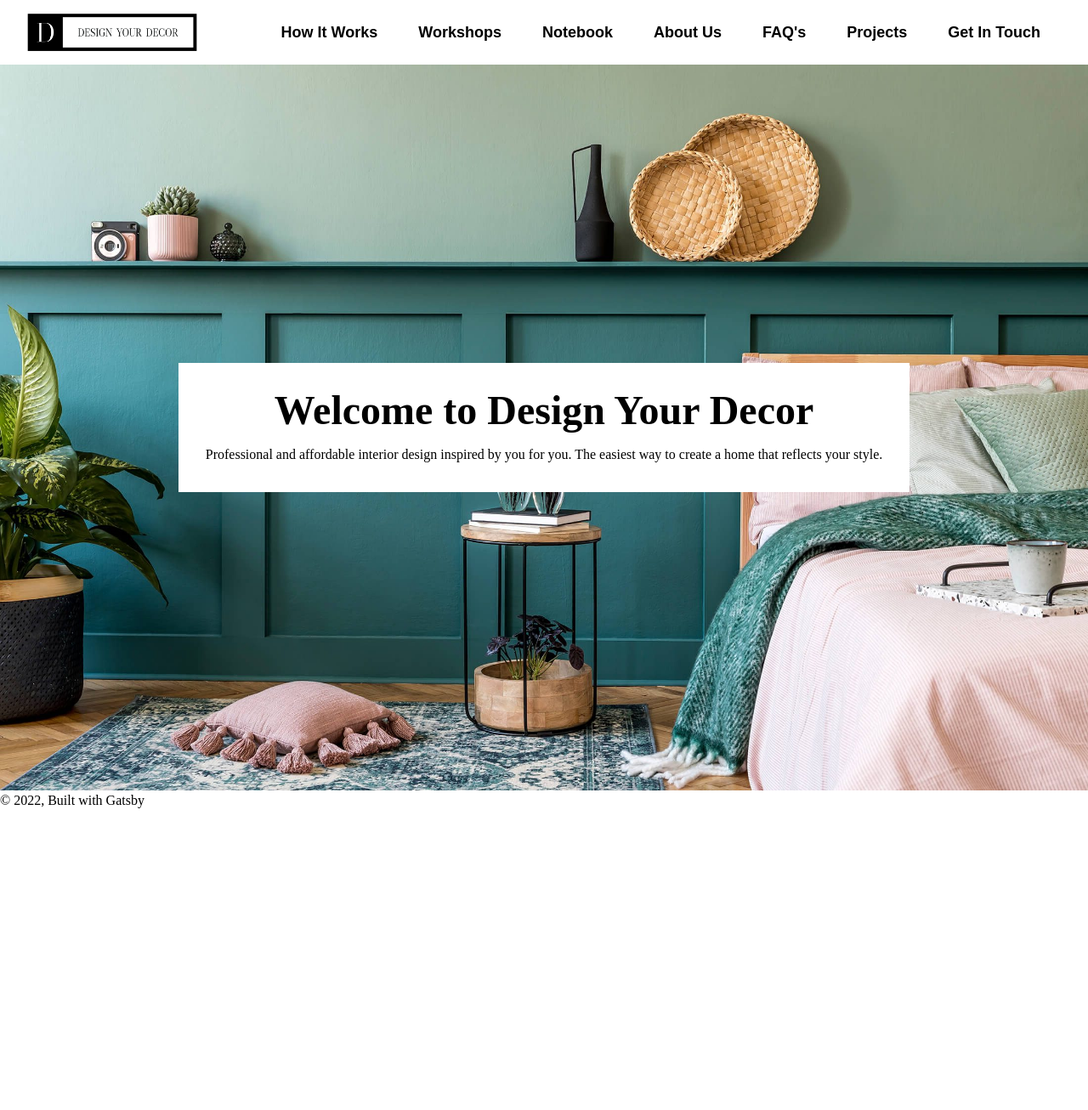
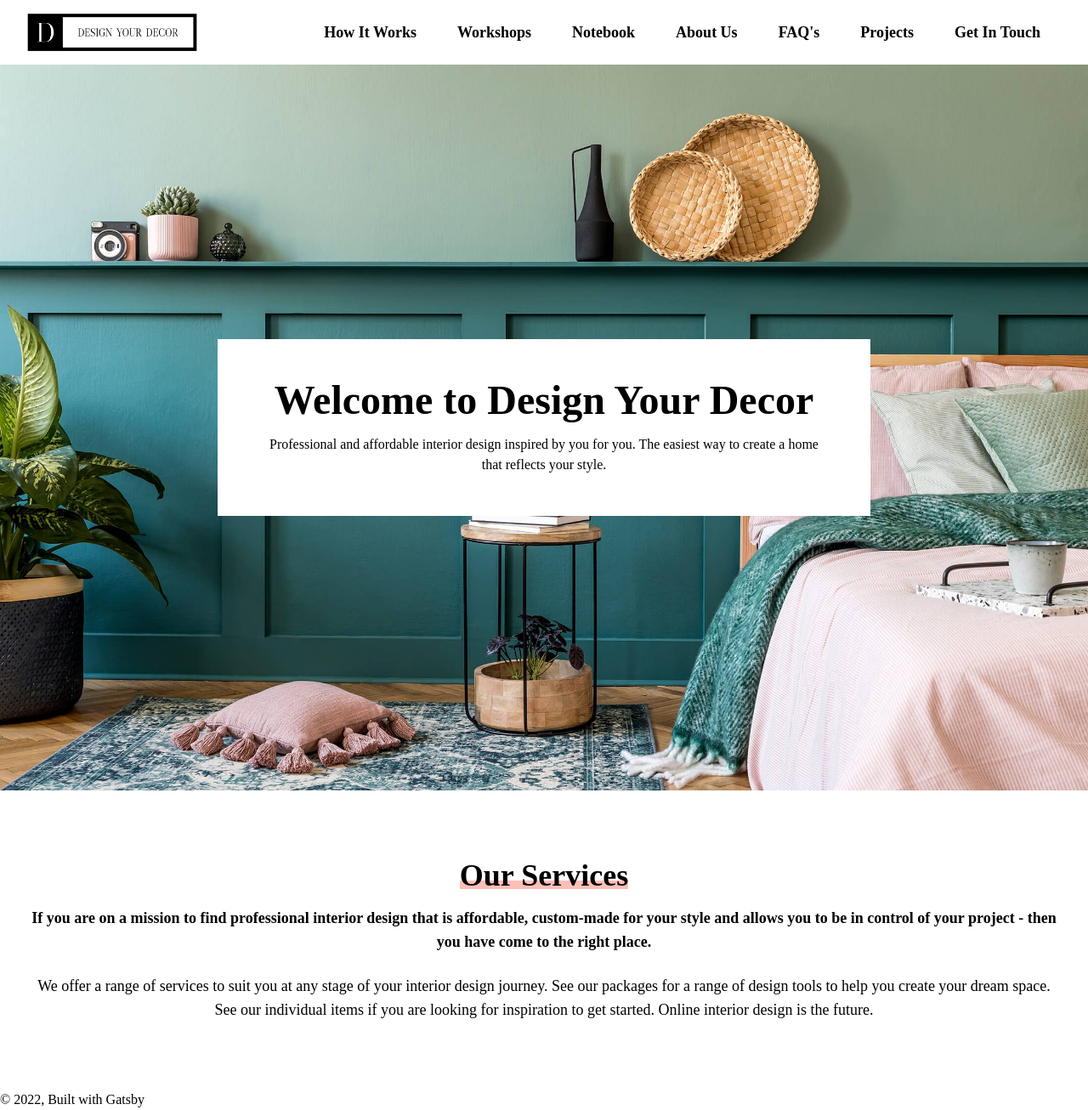
Before and after one commit to Charlesbjerg/design-your-decor-v2, a Gatsby site: page / in a window 1280 px wide. Shown: the whole page at 85% size. Before the commit the page ends 954 px from the top, so only its background shows below. Built offline with nearby package versions, Linux system fonts and the light colour scheme; Gatsby itself is replaced by a stand-in of ours.

Commit message:
Started setting up content center row

```diff
--- /dev/null
+++ b/src/components/cms/ContentCenter.js
@@ -0,0 +1,13 @@
+import React from 'react'
+
+const ContentCenter = () => {
+    return (
+        <div className='container text-center py-20'>
+            <h2 className='title-highlight'>Our Services</h2>
+            <p className='font-bold mb-6 text-lg'>If you are on a mission to find professional interior design that is affordable, custom-made for your style and allows you to be in control of your project - then you have come to the right place.</p>
+            <p className='text-lg'>We offer a range of services to suit you at any stage of your interior design journey. See our packages for a range of design tools to help you create your dream space. See our individual items if you are looking for inspiration to get started. Online interior design is the future.</p>
+        </div>
+    );
+}
+
+export default ContentCenter;
--- a/src/components/cms/LandingImage.js
+++ b/src/components/cms/LandingImage.js
@@ -13,7 +13,7 @@ const LandingImage = () => {
                 />
             </figure>
             <div className='absolute top-0 left-0 z-10 w-full h-full flex items-center justify-center'>
-                <div className='p-8 bg-white text-center'>
+                <div className='p-12 bg-white text-center max-w-3xl'>
                     <h1>Welcome to Design Your Decor</h1>
                     <p>Professional and affordable interior design inspired by you for you. The easiest way to create a home that reflects your style.</p>
                 </div>
--- a/src/components/layouts/header.js
+++ b/src/components/layouts/header.js
@@ -18,7 +18,7 @@ const Header = () => {
   const nav = useRef(null);
   const [navOpen, setNavOpen] = useState(false);
   return (
-    <header className='w-full sticky top-0 left-0 z-10 bg-white'>
+    <header className='w-full sticky top-0 left-0 z-50 bg-white'>
       <div className='container flex items-center justify-between'>
         <Link to='/'>
           <StaticImage
--- a/src/pages/index.js
+++ b/src/pages/index.js
@@ -3,6 +3,7 @@ import { Link, graphql } from "gatsby"
 import Layout from "../components/layout"
 import Seo from "../components/seo"
 import LandingImage from "../components/cms/LandingImage"
+import ContentCenter from "../components/cms/ContentCenter"
 
 const BlogIndex = ({ data, location }) => {
   const siteTitle = data.site.siteMetadata?.title || `Title`
@@ -12,6 +13,7 @@ const BlogIndex = ({ data, location }) => {
     <Layout location={location} title={siteTitle}>
       <Seo title="Design Your Decor: Homepage" />
       <LandingImage />
+      <ContentCenter />
     </Layout>
   )
 }
--- a/src/styles/globals.css
+++ b/src/styles/globals.css
@@ -29,7 +29,7 @@ h6 {
 }
 
 .nav-link {
-  @apply inline-block relative text-lg font-bold font-sansSerif py-6 px-4 mx-2;
+  @apply inline-block relative text-lg font-bold font-sans py-6 px-4 mx-2;
 }
 .nav-link::before {
   content: '';
@@ -83,5 +83,21 @@ h6 {
   width: 100vw;
   height: 100vh;
   max-width: unset;
-
 }
+.title-highlight {
+  position: relative;
+  display: inline-block;
+}
+.title-highlight::before {
+  content: '';
+  position: absolute;
+  bottom: 0.25rem;
+  left:   0;
+  z-index: -1;
+  display: block;
+  width: 100%;
+  height: 0.6rem;
+  pointer-events: none;
+  background-color: theme('colors.salmon');
+  opacity: 0.5;
+}
```
